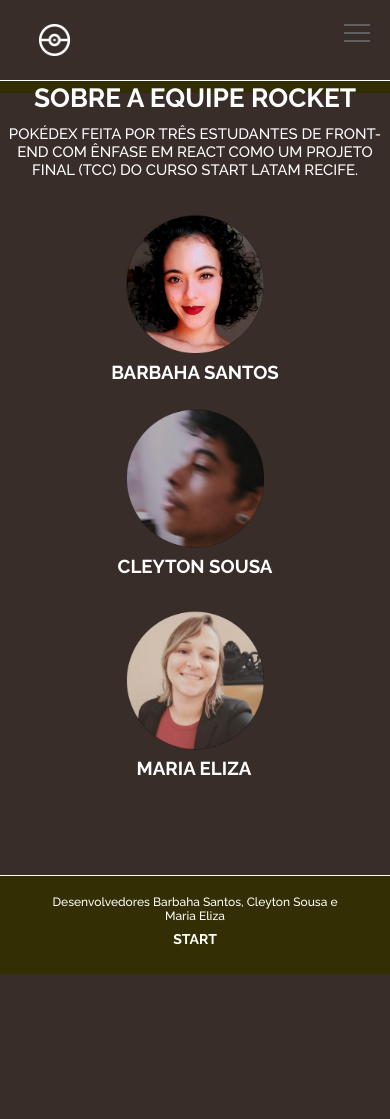
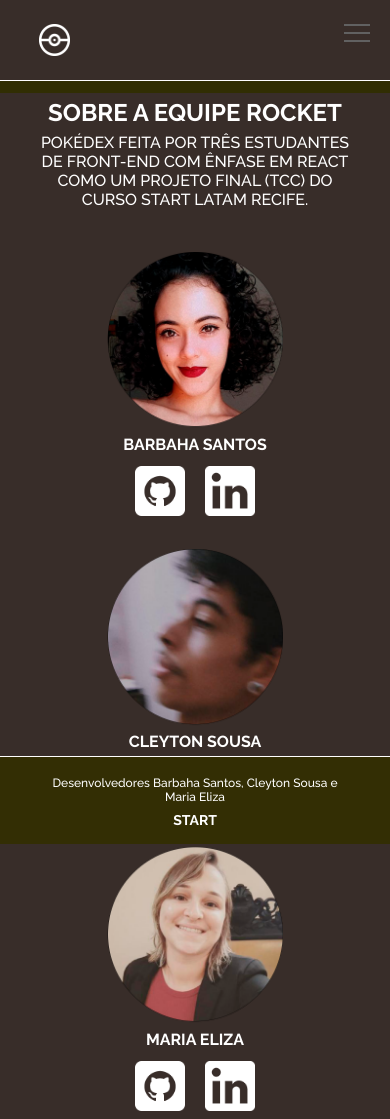
Before and after one commit to CleytonSousa/pokedexProjetoFinal, a React app: page /sobre in a window 390 px wide. Before the commit the page ends 974 px from the top, so only its background shows below. Built offline with nearby package versions, Linux system fonts and the light colour scheme.

Commit message:
Migração de css da página sobre para Styled Components com responsividade da página totalmente concluida

```diff
--- a/src/components/Footer/Footer.css
+++ b/src/components/Footer/Footer.css
@@ -20,9 +20,8 @@
     footer{
         display: block;
         text-align: center;
-        padding-bottom: 7%;
         font-size: 12px;
-        position: relative;
+        position: fixed;
     }
 }
 
@@ -33,5 +32,6 @@
         padding-top: 5%;
         /* padding-bottom: 5%; */
         font-size: 12px;
+        height: 8%;
     }
 }
--- a/src/pages/Sobre/Sobre.css
+++ /dev/null
@@ -1,371 +0,0 @@
-.primeiroTitulo {
-  padding-top: 9%;
-  text-transform: uppercase;
-  text-align: center;
-  font-size: 150%;
-}
-
-
-.segundoTitulo {
-
-  text-align: center;
-  padding-top: 3%;
-}
-
-.imagem1 {
-
-  float: left;
-  margin-left: 10%;
-  width: 20%;
-  margin-top: 4%;
-
-
-}
-
-.primeiraFoto {
-
-
-
-  width: 71%;
-
-
-}
-
-h1,
-p,
-h3 {
-
-   color: #FFFFFF;
-  font-family: Raleway;
-}
-
-
-.imagem2 {
-
-  float: left;
-  margin-left: 12%;
-  width: 20%;
-  margin-top: 4%;
-
-}
-
-.segundaFoto {
-
-  width: 71%;
-
-
-
-}
-
-.imagem3 {
-
-  float: left;
-  margin-left: 10%;
-  width: 20%;
-  margin-top: 4%;
-
-}
-
-.terceiraFoto {
-
-  width: 71%;
-
-
-
-}
-
-.nomeTerceiro  {
-
-  margin-left: 8%;
-}
-
-
-
-
-.linkedinFoto {
-
-  width: 19%;
-  margin-left: 13%;
-  margin-top: -20.5%;
-  display: flex;
-  border-radius: 20.5%;
-
-}
-
-.githubFoto {
-
-
-  width: 19%;
-  margin-left: 9%;
-  border-radius: 20%;
-
-
-}
-
-.redesSociais {
-
-  margin-top: 5%;
-
-}
-
-@media (max-width: 1072px) {
-
-.container{
-      display: block;
-      text-align: center;
-      padding-top: 12%;
-      padding-bottom: 5%;
-      font-size: 15px;
-
-  }
-  .container1{
-    display: flex;
-    text-align: center;
-    padding-top: 0%;
-    padding-bottom: 0%;
-    padding-right: 0%;
-
-   }
-
-   .container2 {
-    display: flex;
-    text-align: center;
-    padding-top: 0%;
-    padding-bottom: 0%;
-    padding-right: 0%;
-
-
-   }
-   .container3 {
-    display: flex;
-    text-align: center;
-    padding-top: 2%;
-    padding-bottom: 22%;
-    padding-right: 0%;
-
-   }
-
-   .imagem1 {
-     margin-left: 25%;
-     width: 50%;
-     height: 40%;
-
-  }
-  .githubFoto{
-    display: inline;
-    margin-right: -25%;
-  }
-
-  .linkedinFoto {
-
-
-    margin-left: 28%;
-    margin-bottom: 1%;
-  }
-
-  .imagem2 {
-    margin-left: 25%;
-    width: 50%;
-    height: 40%;
-
- }
-
- .imagem3 {
-  margin-left: 25%;
-  width: 50%;
-  height: 40%;
-
-}
-
-.nomeTerceiro {
-  margin-right: 9%;
-}
-
-}
-
-
-
-
-
-
-
-
-@media (max-width: 1024px)  {
-
-  .container{
-    display: block;
-    text-align: center;
-    padding-top: 12%;
-    padding-bottom: 5%;
-    font-size: 15px;
-
-}
-.container1{
-  display: flex;
-  text-align: center;
-  padding-top: 0%;
-  padding-bottom: 0%;
-  padding-right: 0%;
-
- }
-
- .container2 {
-  display: flex;
-  text-align: center;
-  padding-top: 0%;
-  padding-bottom: 0%;
-  padding-right: 0%;
-
-
- }
- .container3 {
-  display: flex;
-  text-align: center;
-  padding-top: 2%;
-  padding-bottom: 22%;
-  padding-right: 0%;
-
- }
-
- .imagem1 {
-   margin-left: 25%;
-   width: 50%;
-   height: 40%;
-
-}
-.githubFoto{
-
-  display: inline;
-  margin-left: 9%;
-  width: 19.5%;
-
-}
-
-.linkedinFoto {
-
-  display: left;
-  width: 19.5%;
-  margin-bottom: 1%;
-
-
-
-}
-
-.imagem2 {
-  margin-left: 25%;
-  width: 50%;
-  height: 40%;
-
-}
-
-.imagem3 {
-margin-left: 25%;
-width: 50%;
-height: 40%;
-
-}
-
-.nomeTerceiro {
-margin-right: 9%;
-}
-
-
-}
-
-
-
-
-
-
-
-
-
-@media (max-width: 850px)  {
-
-  .container{
-    display: block;
-    text-align: center;
-    padding-top: 12%;
-    padding-bottom: 5%;
-    font-size: 15px;
-
-}
-.container1{
-  display: flex;
-  text-align: center;
-  padding-top: 0%;
-  padding-bottom: 0%;
-  padding-right: 0%;
-
- }
-
- .container2 {
-  display: flex;
-  text-align: center;
-  padding-top: 0%;
-  padding-bottom: 0%;
-  padding-right: 0%;
-
-
- }
- .container3 {
-  display: flex;
-  text-align: center;
-  padding-top: 2%;
-  padding-bottom: 22%;
-  padding-right: 0%;
-
- }
-
- .imagem1 {
-   margin-left: 25%;
-   width: 50%;
-   height: 40%;
-
-}
-.githubFoto{
-
-  display: inline;
-  margin-left: 1.5%;
-  margin-top: 1%;
-  width: 19.5%;
-
-}
-
-.linkedinFoto {
-
-  display: left;
-  width: 19.5%;
-  margin-right: 1%;
-  margin-bottom: 2%;
-
-
-
-}
-
-.imagem2 {
-  margin-left: 25%;
-  width: 50%;
-  height: 40%;
-
-}
-
-.imagem3 {
-margin-left: 25%;
-width: 50%;
-height: 40%;
-
-}
-
-.nomeTerceiro {
-margin-right: 9%;
-}
-
-
-}
-
-@media (max-width: 488px){
-  .redesSociais > a{
-    display: visible;
-  }
-}
--- a/src/pages/Sobre/Sobre.js
+++ b/src/pages/Sobre/Sobre.js
@@ -1,114 +1,81 @@
 import React from 'react'
 import NavMenu from '../../components/Menu/Menu'
 import Footer from '../../components/Footer/Footer'
-import './Sobre.css'
+import './SobreStyle.js'
+
 import ImagemPerfil1 from '../../assets/Barbaha.png'
 import ImagemPerfil2 from '../../assets/cleyton.png'
 import ImagemPerfil3 from '../../assets/eliza.png'
 import ImagemLinkedin from '../../assets/linkedin.png'
 import ImagemGithub from '../../assets/github.png'
 
+// IMPORTANDO CONST DO STYLED COMPONENTS
+
+import {
+    Container
+} from './SobreStyle.js';
+
 function Sobre() {
     return (
+        <>
+            <NavMenu />
+                <Container>
+                    <header className="titulo">
+                        <h1>Sobre a Equipe Rocket</h1>
+                        <p>
+                            POKÉDEX FEITA POR TRÊS ESTUDANTES DE FRONT-END COM
+                            ÊNFASE EM REACT COMO UM PROJETO FINAL (TCC) DO CURSO
+                            START LATAM RECIFE.
+                        </p>
+                    </header>
 
-        <div>
-            <NavMenu />
-        <section className="container">
-
-
-                <section className="primeiroTitulo">
-
-                    <h1>Sobre a Equipe Rocket</h1>
-
-                </section>
-
-                 <section className="segundoTitulo">
-
-            <p>POKÉDEX FEITA POR TRÊS ESTUDANTES DE FRONT-END COM ÊNFASE EM REACT COMO UM PROJETO FINAL (TCC) DO CURSO START LATAM RECIFE.</p>
-
-
-                </section>
-
-         </section>
-
-             <section className="container1">
-                    <section className="imagem1">
-
-                                 <img className="primeiraFoto" src={ImagemPerfil1} alt=''/>
-
-                                         <h3 className="nomePrimeiro">BARBAHA SANTOS </h3>
-
-            <section className="redesSociais">
-
-                          <a href="https://github.com/barbaha">
-
-                                <img className="githubFoto" alt='' src={ImagemGithub}/>
+                    <section className="alunos">
+                        <section className="detalhes">
+                            <img src={ImagemPerfil1} alt="" />
+                            <h1>Barbaha Santos</h1>
+                            <div className="redesSociais">
+                                <a href="https://github.com/barbaha" className="icon">
+                                    <img alt='' src={ImagemGithub}/>
                                 </a>
 
-                            <a href="https://www.linkedin.com/in/barbahasantos/">
-
-                                 <img className="linkedinFoto" alt='' src={ImagemLinkedin}/>
-                            </a>
-            </section>
-
-                    </section>
-
-                </section>
-
-                <section className="container2">
-                    <section className="imagem2">
-                                <img className="segundaFoto" alt='' src={ImagemPerfil2}/>
-
-                                    <h3 className="nomeSegundo">CLEYTON SOUSA</h3>
-
-                <div className="redesSociais">
-
-                            <a href="https://github.com/CleytonSousa">
-
-                                <img className="githubFoto" alt='' src={ImagemGithub}/>
-                            </a>
-
-                            <a href="https://www.linkedin.com/in/cleyton-sousa-3626a11a5/">
-
-                                <img className="linkedinFoto" alt='' src={ImagemLinkedin}/>
+                                <a href="https://www.linkedin.com/in/barbahasantos/" className="icon">
+                                    <img  alt='' src={ImagemLinkedin}/>
                                 </a>
                             </div>
                         </section>
 
+                        <section className="detalhes">
+                            <img src={ImagemPerfil2} alt=""/>
+                            <h1>Cleyton Sousa</h1>
+                            <div className="redesSociais">
+                                <a href="https://github.com/CleytonSousa" className="icon">
+                                    <img alt='' src={ImagemGithub}/>
+                                </a>
+
+                                <a href="https://www.linkedin.com/in/cleyton-sousa-3626a11a5/" className="icon">
+                                    <img alt='' src={ImagemLinkedin}/>
+                                </a>
+                            </div>
                         </section>
 
-                <section className="container3">
-
-                    <section className="imagem3">
-
-                                <img className="terceiraFoto" alt='' src={ImagemPerfil3}/>
-
-                                    <h3 className="nomeTerceiro">MARIA ELIZA</h3>
-
-                <section className="redesSociais">
-
-                            <a href="https://github.com/MariaEliiza">
-
-                                <img className="githubFoto" alt='' src={ImagemGithub}/>
-
+                        <section className="detalhes">
+                            <img src={ImagemPerfil3} alt=""/>
+                            <h1>Maria Eliza</h1>
+                            <div className="redesSociais">
+                                <a href="https://github.com/MariaEliiza" className="icon">
+                                    <img alt='' src={ImagemGithub}/>
                                 </a>
 
-                            <a href="https://www.linkedin.com/in/maria-eliza-047765196/">
-
-                                <img className="linkedinFoto" alt='' src={ImagemLinkedin}/>
-
+                                <a href="https://www.linkedin.com/in/maria-eliza-047765196/" className="icon">
+                                    <img alt='' src={ImagemLinkedin}/>
                                 </a>
-                </section>
+                            </div>
                         </section>
                     </section>
 
-
-
-
-
+                </Container>
             <Footer />
-        </div>
-
+        </>
     )
 }
 
--- /dev/null
+++ b/src/pages/Sobre/SobreStyle.js
@@ -0,0 +1,192 @@
+import styled from 'styled-components';
+
+export const Container = styled.section`
+    grid-template-columns: repeat(4, 2fr);
+    display: flex;
+    justify-content: center;
+    height: 95vh;
+    color: #fff;
+    font-family: 'Raleway';
+    text-transform: uppercase;
+    font-size: 16px;
+    padding: 0 5%;
+    width: 90%;
+
+  .titulo {
+    position: absolute;
+    text-transform: uppercase;
+    text-align: center;
+    display: flex;
+    flex-direction: column;
+    margin: 10%;
+
+    h1{
+      margin-bottom: 2%;
+    }
+  }
+
+  .alunos{
+    display: flex;
+    width: 100vw;
+    align-content: space-evenly;
+    flex-wrap: nowrap;
+    flex-direction: row;
+    justify-content: space-between;
+    margin-top: 22%;
+
+    .detalhes{
+      display: flex;
+      text-align: center;
+      width: 25%;
+      float: left;
+      flex-direction: column;
+      flex-wrap: wrap;
+      align-items: stretch;
+
+      img{
+        width: 250px;
+        height: 250px;
+        display: flex;
+        align-self: center;
+      }
+
+      h1{
+        display: grid;
+        margin: 2%;
+
+      }
+
+      .redesSociais{
+        margin-top:5%;
+        display: flex;
+        align-self: center;
+
+        .icon{
+          margin: 0 10px;
+
+          img{
+            width: 50px;
+            height: 50px;
+
+          }
+        }
+
+        a:hover{
+          border-bottom: none;
+        }
+      }
+    }
+  }
+
+  @media (max-width: 1190px){
+    padding: 0 10%;
+
+      .titulo{
+        margin-top: 12%;
+      }
+
+      .alunos{
+        margin-top: 30%;
+      }
+    }
+
+    @media (max-width: 1030px){
+      padding: 0;
+      margin: 0  5% 0 5%;
+
+      .titulo{
+        margin-top: 15%;
+      }
+
+      .alunos{
+        margin-top: 35%;
+
+        .detalhes{
+
+          img{
+            width: 100%;
+            height: auto;
+          }
+        }
+      }
+    }
+
+    @media (max-width: 850px){
+      .titulo{
+        margin-top: 20%;
+      }
+
+      .alunos{
+        display: grid;
+        align-content: stretch;
+        justify-items: stretch;
+        justify-content: space-around;
+        padding: 0 25%;
+        margin-top: 40%;
+        height: 1750px;
+
+        .detalhes{
+          width: 100%;
+          margin-bottom: 15%;
+        }
+      }
+    }
+
+    @media (max-width: 600px){
+      .alunos{
+        margin-top: 45%;
+        height: 1200px;
+        display: flex;
+        flex-direction: column;
+        flex-wrap: nowrap;
+        justify-content: flex-start;
+      }
+    }
+
+    @media (max-width: 480px){
+      .titulo{
+        margin-top: 25%;
+      }
+
+      .alunos{
+        display: flex;
+        margin-top: 250px;
+        height: 1050px;
+        overflow-y: visible;
+        margin-bottom: 5%;
+        overflow-y: visible;
+        flex-direction: column;
+        flex-wrap: nowrap;
+        justify-content: flex-start;
+
+        .detalhes{
+          .redesSociais{
+            a{
+              display: flex;
+            }
+          }
+        }
+      }
+    }
+
+    @media (max-width: 380px){
+      .titulo{
+        margin-top: 120px;
+      }
+
+      .alunos{
+        display: flex;
+        margin-top: 300px;
+        height: 850px;
+
+        .detalhes{
+          .redesSociais{
+            a{
+              display: flex;
+            }
+          }
+        }
+      }
+    }
+
+`
```
Lines whose indentation alone changed are shown as unchanged.
